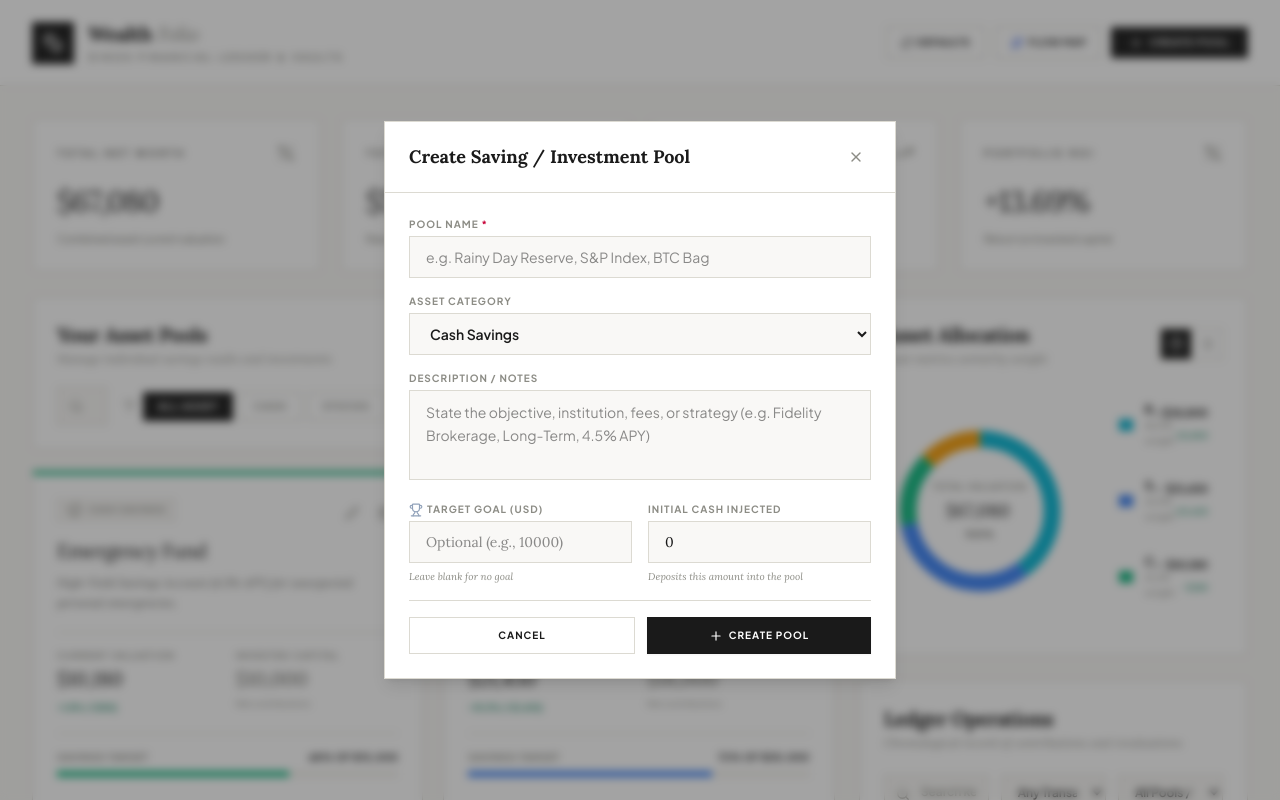
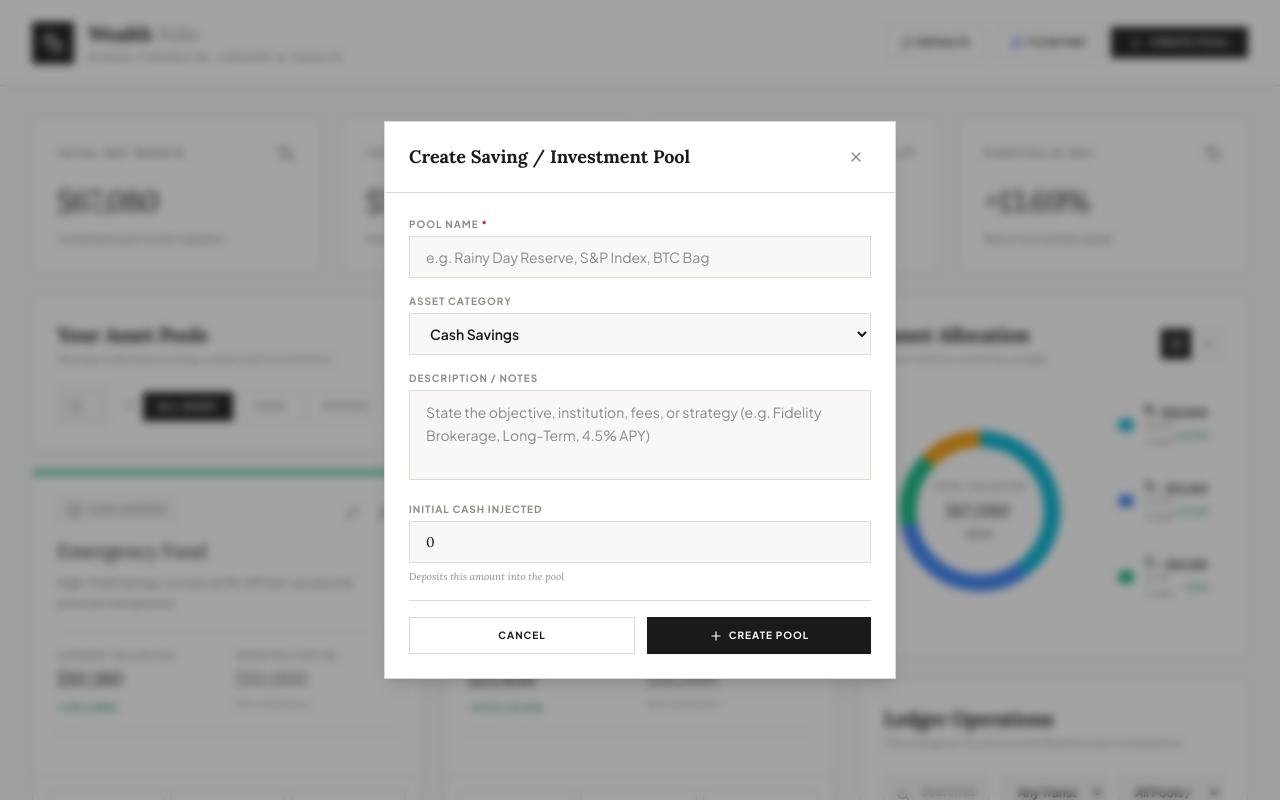
Before and after one commit to HuzaifaInshal/wealth-folio, a React (Vite) app: page / in a window 1280 px wide. Both pictures are taken after a click on the button "CREATE POOL". Shown: the top 800 px of the page. Built offline with nearby package versions, Linux system fonts and the light colour scheme.

Commit message:
fix: remove target support and its related stuff

```diff
--- a/src/App.tsx
+++ b/src/App.tsx
@@ -111,7 +111,6 @@ export default function App() {
     name: string;
     category: PoolCategory;
     description: string;
-    targetAmount: number | null;
     initialBalance: number;
   }) => {
     const timestamp = new Date().toISOString();
@@ -126,7 +125,6 @@ export default function App() {
                 name: poolData.name,
                 category: poolData.category,
                 description: poolData.description,
-                targetAmount: poolData.targetAmount,
                 updatedAt: timestamp,
               }
             : p
@@ -140,7 +138,6 @@ export default function App() {
         name: poolData.name,
         category: poolData.category,
         description: poolData.description,
-        targetAmount: poolData.targetAmount,
         investedAmount: poolData.initialBalance,
         currentValuation: poolData.initialBalance,
         createdAt: timestamp,
--- a/src/components/LedgerFlowVisualizer.tsx
+++ b/src/components/LedgerFlowVisualizer.tsx
@@ -46,7 +46,6 @@ interface LedgerFlowVisualizerProps {
     name: string;
     category: PoolCategory;
     description: string;
-    targetAmount: number | null;
     initialBalance: number;
   }) => void;
   onAddTransaction: (txData: {
@@ -319,7 +318,6 @@ export default function LedgerFlowVisualizer({
   const [newPoolName, setNewPoolName] = useState('');
   const [newPoolCategory, setNewPoolCategory] = useState<PoolCategory>('cash');
   const [newPoolDescription, setNewPoolDescription] = useState('');
-  const [newPoolTargetAmount, setNewPoolTargetAmount] = useState('');
   const [newPoolInitialBalance, setNewPoolInitialBalance] = useState('');
 
   // Form State: Transactions / Transfers
@@ -372,7 +370,6 @@ export default function LedgerFlowVisualizer({
     setNewPoolName('');
     setNewPoolCategory('cash');
     setNewPoolDescription('');
-    setNewPoolTargetAmount('');
     setNewPoolInitialBalance('0');
     setFormError('');
     setIsPoolModalOpen(true);
@@ -396,7 +393,6 @@ export default function LedgerFlowVisualizer({
       name: newPoolName,
       category: newPoolCategory,
       description: newPoolDescription,
-      targetAmount: newPoolTargetAmount ? parseFloat(newPoolTargetAmount) : null,
       initialBalance: initialVal,
     });
 
@@ -821,19 +817,7 @@ export default function LedgerFlowVisualizer({
                   />
                 </div>
 
-                <div>
-                  <label className="text-[10px] font-bold text-[#8C8C85] uppercase tracking-widest block mb-1">
-                    Saving Cap Target (USD)
-                  </label>
-                  <input
-                    type="number"
-                    min="0"
-                    placeholder="Optional goal target, e.g. 50000"
-                    value={newPoolTargetAmount}
-                    onChange={(e) => setNewPoolTargetAmount(e.target.value)}
-                    className="w-full px-4 py-2 bg-[#F9F8F6] border border-[#DCDAD2] text-sm text-[#1A1A1A]"
-                  />
-                </div>
+
 
                 <div>
                   <label className="text-[10px] font-bold text-[#8C8C85] uppercase tracking-widest block mb-1">
--- a/src/components/PoolCard.tsx
+++ b/src/components/PoolCard.tsx
@@ -71,10 +71,6 @@ export default function PoolCard({
   const totalProfit = pool.currentValuation - pool.investedAmount;
   const roi = pool.investedAmount > 0 ? (totalProfit / pool.investedAmount) * 100 : 0;
   const isPositiveReturn = totalProfit >= 0;
-
-  // Goal Progress
-  const progressRatio = pool.targetAmount ? (pool.currentValuation / pool.targetAmount) * 100 : 0;
-  const displayProgress = pool.targetAmount ? Math.min(progressRatio, 100) : 0;
 
   const formatCurrency = (amount: number) => {
     return new Intl.NumberFormat('en-US', {
@@ -166,27 +162,6 @@ export default function PoolCard({
             </span>
           </div>
         </div>
-
-        {/* Goals progress tracking progress */}
-        {pool.targetAmount && (
-          <div className="space-y-1.5 mt-3">
-            <div className="flex justify-between text-[10px] font-bold uppercase tracking-wider">
-              <span className="text-[#8C8C85]">Savings Target</span>
-              <span className="text-[#1A1A1A]">
-                {displayProgress.toFixed(0)}% of {formatCurrency(pool.targetAmount)}
-              </span>
-            </div>
-            <div className="w-full bg-[#F3F1EC] h-1.5 rounded-none overflow-hidden">
-              <div
-                className="h-full transition-all duration-500"
-                style={{
-                  width: `${displayProgress}%`,
-                  backgroundColor: catDetails.color
-                }}
-              />
-            </div>
-          </div>
-        )}
       </div>
 
       {/* Primary Pool Operations */}
--- a/src/components/PoolFormModal.tsx
+++ b/src/components/PoolFormModal.tsx
@@ -6,7 +6,7 @@
 import React, { useState, useEffect } from 'react';
 import { InvestmentPool, PoolCategory } from '../types';
 import { CATEGORY_DETAILS } from '../data';
-import { X, Trophy, Save, Plus } from 'lucide-react';
+import { X, Save, Plus } from 'lucide-react';
 
 interface PoolFormModalProps {
   isOpen: boolean;
@@ -16,7 +16,6 @@ interface PoolFormModalProps {
     name: string;
     category: PoolCategory;
     description: string;
-    targetAmount: number | null;
     initialBalance: number; // Only for new ones
   }) => void;
 }
@@ -25,7 +24,6 @@ export default function PoolFormModal({ isOpen, poolToEdit, onClose, onSubmit }:
   const [name, setName] = useState('');
   const [category, setCategory] = useState<PoolCategory>('cash');
   const [description, setDescription] = useState('');
-  const [targetAmount, setTargetAmount] = useState<string>('');
   const [initialBalance, setInitialBalance] = useState<string>('0');
   const [error, setError] = useState('');
 
@@ -35,14 +33,12 @@ export default function PoolFormModal({ isOpen, poolToEdit, onClose, onSubmit }:
       setName(poolToEdit.name);
       setCategory(poolToEdit.category);
       setDescription(poolToEdit.description);
-      setTargetAmount(poolToEdit.targetAmount ? poolToEdit.targetAmount.toString() : '');
       setInitialBalance('0'); // Inactive during edits
     } else {
       // Clear values for new creation
       setName('');
       setCategory('cash');
       setDescription('');
-      setTargetAmount('');
       setInitialBalance('0');
     }
     setError('');
@@ -59,12 +55,6 @@ export default function PoolFormModal({ isOpen, poolToEdit, onClose, onSubmit }:
       return;
     }
 
-    const parsedTarget = targetAmount.trim() === '' ? null : parseFloat(targetAmount);
-    if (parsedTarget !== null && (isNaN(parsedTarget) || parsedTarget < 0)) {
-      setError('Target amount must be a positive number.');
-      return;
-    }
-
     const parsedInitial = parseFloat(initialBalance);
     if (isNaN(parsedInitial) || parsedInitial < 0) {
       setError('Initial capital base must be a positive amount.');
@@ -75,7 +65,6 @@ export default function PoolFormModal({ isOpen, poolToEdit, onClose, onSubmit }:
       name: name.trim(),
       category,
       description: description.trim(),
-      targetAmount: parsedTarget,
       initialBalance: poolToEdit ? 0 : parsedInitial,
     });
 
@@ -162,28 +151,7 @@ export default function PoolFormModal({ isOpen, poolToEdit, onClose, onSubmit }:
             />
           </div>
 
-          {/* Target Amount & Initial Capital row */}
-          <div className="grid grid-cols-1 sm:grid-cols-2 gap-4">
-
-            {/* Target Amount */}
-            <div className="space-y-1">
-              <label className="text-[10px] font-bold text-[#8C8C85] uppercase tracking-widest flex items-center">
-                <Trophy className="w-3.5 h-3.5 mr-1 text-slate-400" />
-                Target Goal (USD)
-              </label>
-              <input
-                type="number"
-                value={targetAmount}
-                onChange={(e) => setTargetAmount(e.target.value)}
-                placeholder="Optional (e.g., 10000)"
-                min="0"
-                step="any"
-                className="w-full px-4 py-2.5 bg-[#F9F8F6] border border-[#DCDAD2] rounded-none text-sm focus:outline-hidden focus:border-[#1A1A1A] focus:bg-white transition-all text-[#1A1A1A] font-serif"
-              />
-              <span className="text-[10px] text-[#8C8C85] font-serif italic mt-0.5 block">Leave blank for no goal</span>
-            </div>
-
-            {/* Initial Balance (Only visible if brand new creation) */}
+          {/* Initial Capital / Locked Values Message */}
           {!poolToEdit ? (
             <div className="space-y-1">
               <label className="text-[10px] font-bold text-[#8C8C85] uppercase tracking-widest block">
@@ -208,7 +176,6 @@ export default function PoolFormModal({ isOpen, poolToEdit, onClose, onSubmit }:
               </p>
             </div>
           )}
-          </div>
 
           {/* Form Actions Footer buttons */}
           <div className="flex space-x-3 pt-4 border-t border-[#DCDAD2] mt-4">
--- a/src/data.ts
+++ b/src/data.ts
@@ -79,7 +79,6 @@ export const INITIAL_POOLS: InvestmentPool[] = [
     name: 'Emergency Fund',
     category: 'cash',
     description: 'High-Yield Savings Account (4.5% APY) for unexpected personal emergencies.',
-    targetAmount: 15000,
     investedAmount: 10000,
     currentValuation: 10180, // Accrued interest
     createdAt: dateXDaysAgo(120),
@@ -90,7 +89,6 @@ export const INITIAL_POOLS: InvestmentPool[] = [
     name: 'Tech Growth S&P Basket',
     category: 'stocks',
     description: 'Self-directed index and growth stocks (AAPL, GOOGL, MSFT, VGT).',
-    targetAmount: 30000,
     investedAmount: 18000,
     currentValuation: 21450, // Capital appreciation
     createdAt: dateXDaysAgo(90),
@@ -101,7 +99,6 @@ export const INITIAL_POOLS: InvestmentPool[] = [
     name: 'Long-term Crypto Vault',
     category: 'crypto',
     description: 'Hardware wallet holding BTC and ETH for long term digital standard reservation.',
-    targetAmount: null,
     investedAmount: 6000,
     currentValuation: 8650, // High ROI
     createdAt: dateXDaysAgo(60),
@@ -112,7 +109,6 @@ export const INITIAL_POOLS: InvestmentPool[] = [
     name: 'Roth IRA (Index Funds)',
     category: 'retirement',
     description: 'Tax-advantaged Vanguard target retirement index fund.',
-    targetAmount: 40000,
     investedAmount: 25000,
     currentValuation: 26800,
     createdAt: dateXDaysAgo(150),
--- a/src/types.ts
+++ b/src/types.ts
@@ -18,7 +18,6 @@ export interface InvestmentPool {
   name: string;
   category: PoolCategory;
   description: string;
-  targetAmount: number | null; // Optional target for savings goal
   investedAmount: number;     // The net cash capital injected (Deposits - Withdrawals)
   currentValuation: number;   // The latest net market value (can be direct sum or user-updated value)
   createdAt: string;
```
Lines whose indentation alone changed are shown as unchanged.
